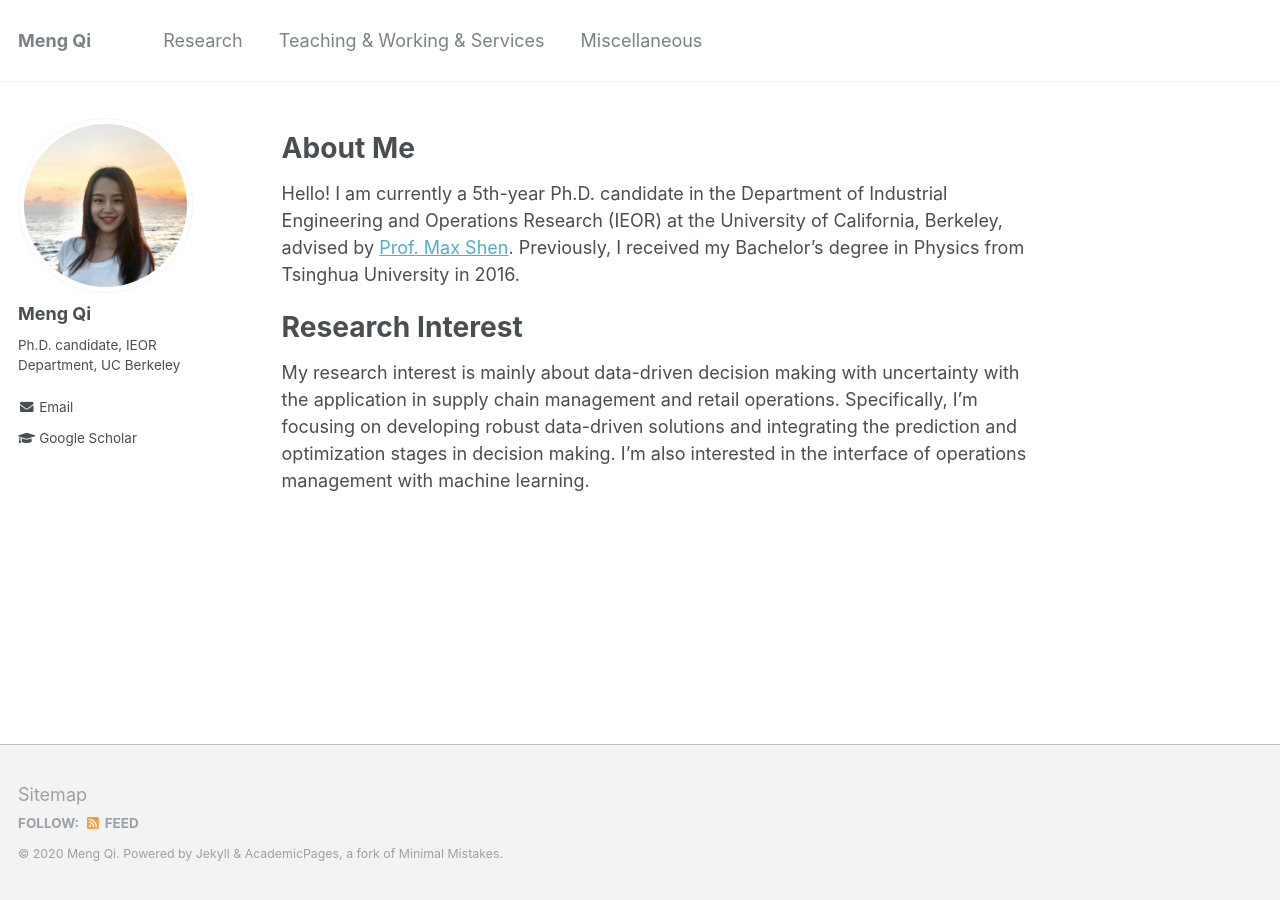
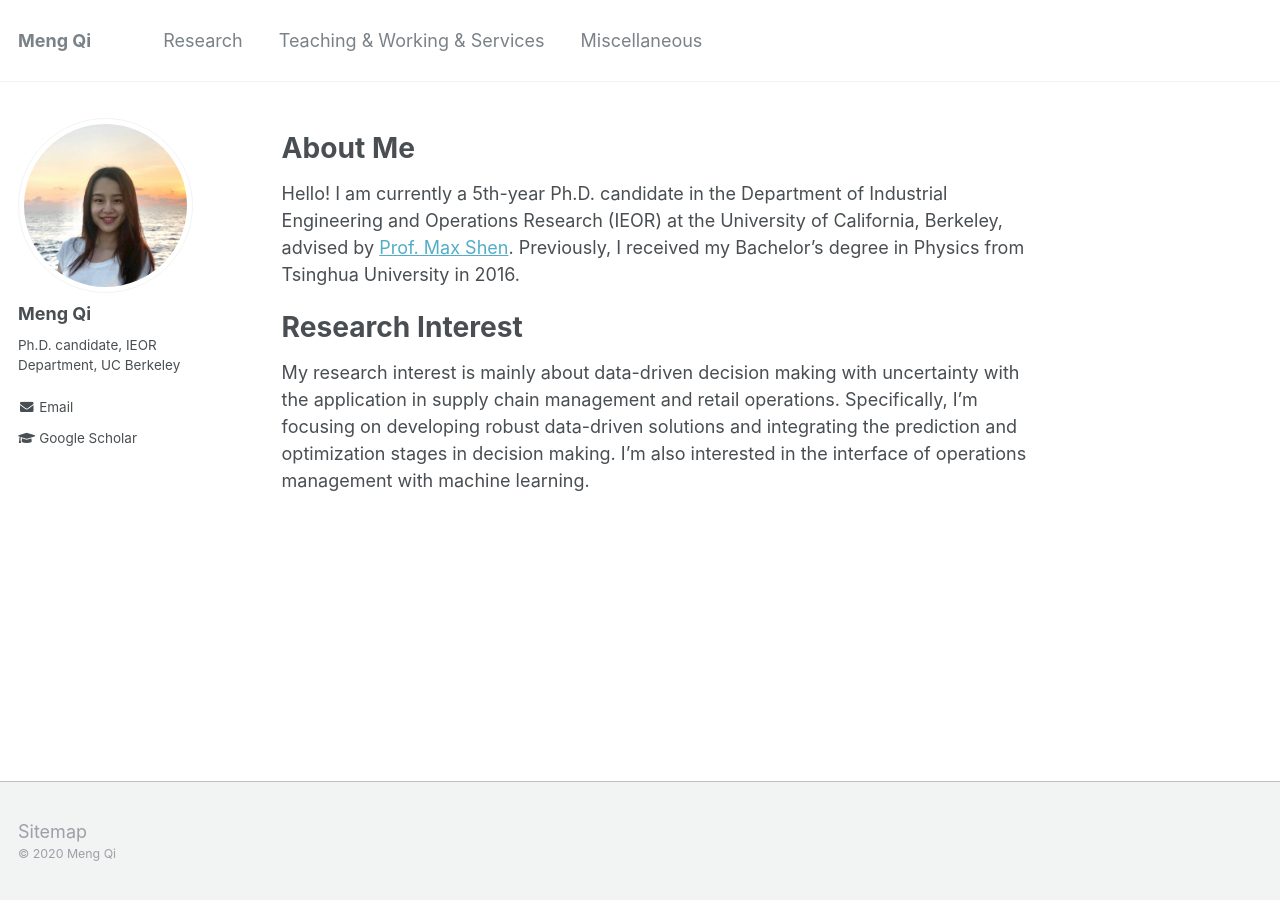
Before and after one commit to alicemengqi/site, a Jekyll site: the page built from _pages/about.md, in a window 1280 px wide. Built offline with Jekyll 4.4.1, drawn with Linux system fonts in a browser that asks for light colours.

Commit message:
modify footer

```diff
--- a/_includes/footer.html
+++ b/_includes/footer.html
@@ -1,24 +1 @@
-{% include base_path %}
-
-<div class="page__footer-follow">
-  <ul class="social-icons">
-    {% if site.data.ui-text[site.locale].follow_label %}
-      <li><strong>{{ site.data.ui-text[site.locale].follow_label }}</strong></li>
-    {% endif %}
-    {% if site.twitter.username %}
-      <li><a href="https://twitter.com/{{ site.twitter.username }}"><i class="fab fa-twitter-square" aria-hidden="true"></i> Twitter</a></li>
-    {% endif %}
-    {% if site.facebook.username %}
-      <li><a href="https://facebook.com/{{ site.facebook.username }}"><i class="fab fa-facebook-square" aria-hidden="true"></i> Facebook</a></li>
-    {% endif %}
-    {% if site.author.github %}
-      <li><a href="http://github.com/{{ site.author.github }}"><i class="fab fa-github" aria-hidden="true"></i> GitHub</a></li>
-    {% endif %}
-    {% if site.author.bitbucket %}
-      <li><a href="http://bitbucket.org/{{ site.author.bitbucket }}"><i class="fab fa-bitbucket" aria-hidden="true"></i> Bitbucket</a></li>
-    {% endif %}
-    <li><a href="{% if site.atom_feed.path %}{{ site.atom_feed.path }}{% else %}{{ base_path }}/feed.xml{% endif %}"><i class="fa fa-fw fa-rss-square" aria-hidden="true"></i> {{ site.data.ui-text[site.locale].feed_label | default: "Feed" }}</a></li>
-  </ul>
-</div>
-
-<div class="page__footer-copyright">&copy; {{ site.time | date: '%Y' }} {{ site.name | default: site.title }}. {{ site.data.ui-text[site.locale].powered_by | default: "Powered by" }} <a href="http://jekyllrb.com" rel="nofollow">Jekyll</a> &amp; <a href="https://github.com/academicpages/academicpages.github.io">AcademicPages</a>, a fork of <a href="https://mademistakes.com/work/minimal-mistakes-jekyll-theme/" rel="nofollow">Minimal Mistakes</a>.</div>
+<div class="page__footer-copyright"> &copy; {{ site.time | date: '%Y' }} {{ site.name | default: site.title }}</div>
```
